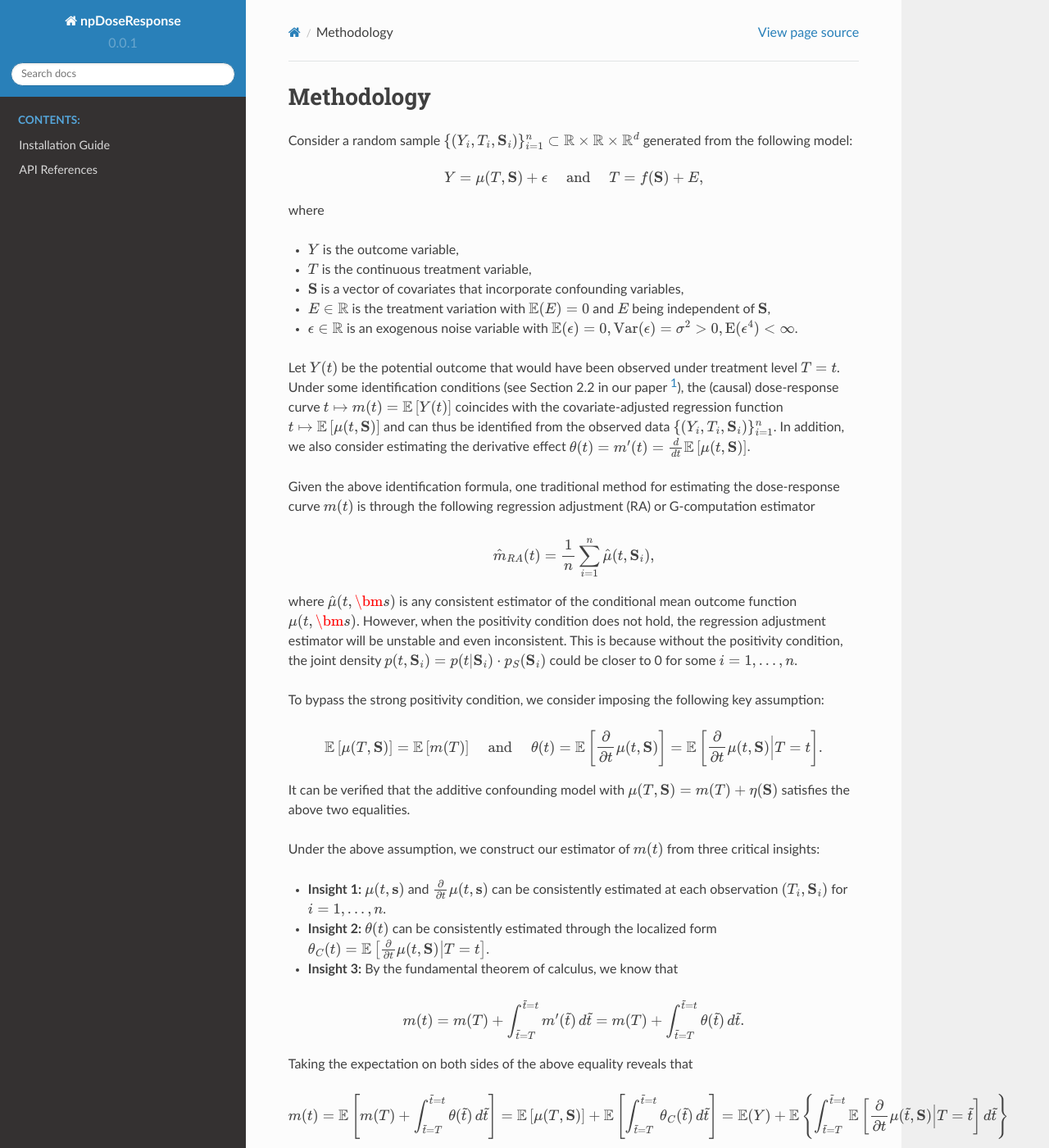
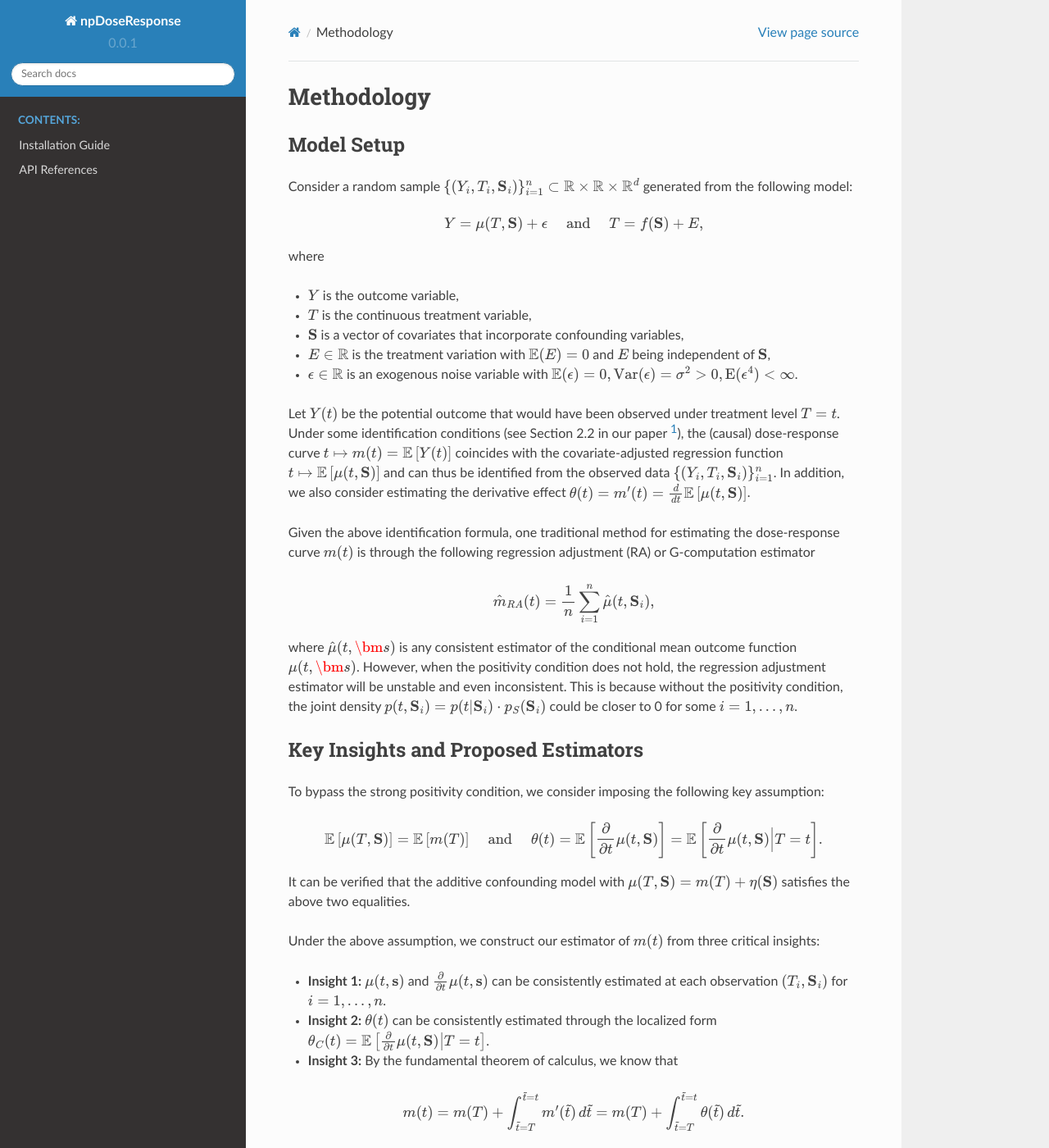
Before and after one commit to zhangyk8/npDoseResponse, a Sphinx documentation site: the page built from docs/source/method.rst, in a window 1280 px wide and 1400 px high. Shown: the whole window at 82% size. Built offline with Sphinx 7.4.7 and the Read the Docs theme 2.0.0, drawn with Linux system fonts in a browser that asks for light colours; some of the changed text lies outside the part shown.

Commit message:
Update method.rst

```diff
--- a/docs/source/method.rst
+++ b/docs/source/method.rst
@@ -1,5 +1,8 @@
 Methodology
 ===========
+
+Model Setup
+------------
 
 Consider a random sample :math:`\{(Y_i,T_i,\textbf{S}_i)\}_{i=1}^n \subset \mathbb{R}\times \mathbb{R} \times \mathbb{R}^d` generated from the following model:
 
@@ -24,6 +27,10 @@ Given the above identification formula, one traditional method for estimating th
     \hat{m}_{RA}(t)  = \frac{1}{n}\sum_{i=1}^n \hat{\mu}(t,\textbf{S}_i),
 
 where :math:`\hat{\mu}(t,\bm{s})` is any consistent estimator of the conditional mean outcome function :math:`\mu(t,\bm{s})`. However, when the positivity condition does not hold, the regression adjustment estimator will be unstable and even inconsistent. This is because without the positivity condition, the joint density :math:`p(t,\textbf{S}_i)=p(t|\textbf{S}_i)\cdot p_S(\textbf{S}_i)` could be closer to 0 for some :math:`i=1,...,n`.
+
+
+Key Insights and Proposed Estimators
+------------------------------------
 
 To bypass the strong positivity condition, we consider imposing the following key assumption:
 
```
Also changed, not shown: other parts of docs/source/method.rst (+8 -0 lines).
